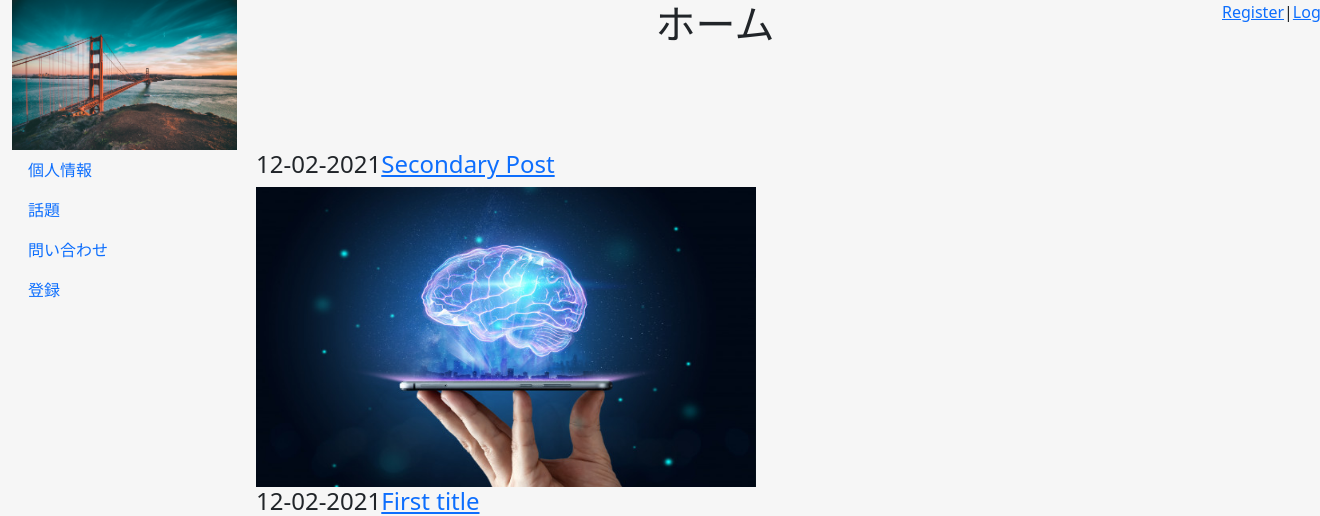
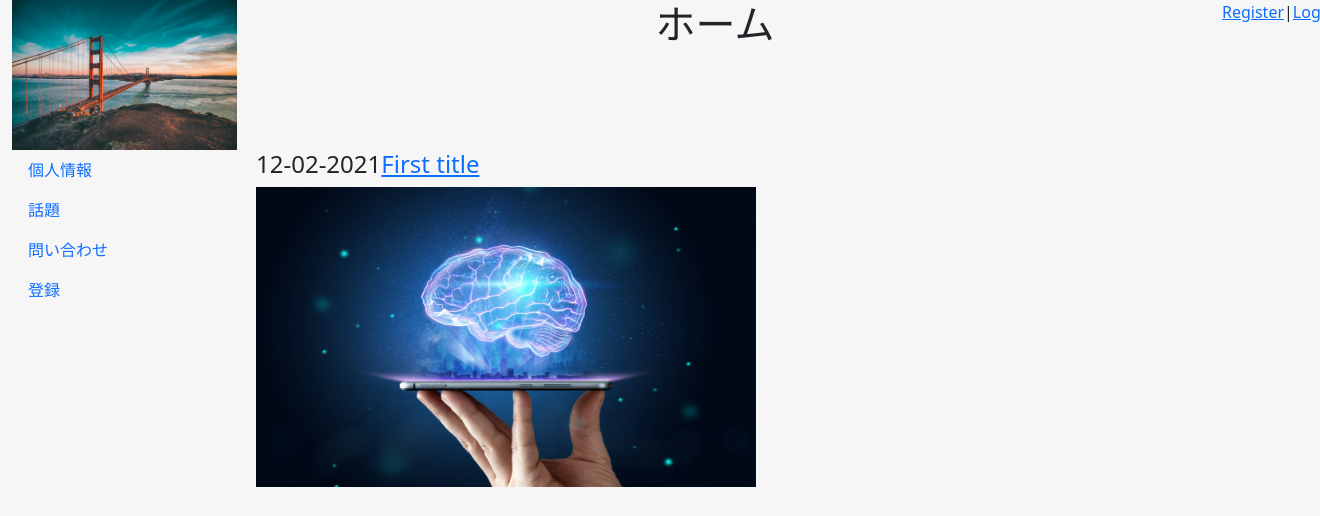
Before and after one commit to johndinhgk/blog, a Django app: page /blog/?page=2 in a window 1320 px wide; the page is wider, and only the part inside the window is pictured. Shown: the top 516 px of that part. Run offline with Django 3.2, Linux system fonts and the light colour scheme; data comes from the database, SQL or seed files in the repository; some libraries are stand-ins or nearby versions.

Commit message:
Update Blog

```diff
--- a/blog/templates/blog/blog.html
+++ b/blog/templates/blog/blog.html
@@ -7,4 +7,10 @@
         <h4>{{post.date|date:"d-m-Y"}}<a href="/blog/{{post.id}}">{{post.title}}</a></h4>
         <img src = "{{post.image.url}}" width="500px" height="300px" />
     {% endfor %}
+
+<br/>
+{% if page_obj.has_next %}
+    <a href="{{request.path}}?page={{page_obj.next_page_number}}">Next</a>
+{%endif%}
+
 {% endblock content %}
--- a/blog/urls.py
+++ b/blog/urls.py
@@ -1,6 +1,6 @@
 from django.urls import path
 from .import views
 urlpatterns = [
-    path('',views.list, name = 'blog'),
-    path('<int:id>/',views.post,name = 'post'),
+    path('',views.PostListView.as_view(), name = 'blog'),
+    path('<int:pk>/',views.PostDetailView.as_view(),name = 'post'),
 ]
--- a/blog/views.py
+++ b/blog/views.py
@@ -1,14 +1,23 @@
 from django.shortcuts import render
 from .models import Post
 from django.http import Http404
+from django.views.generic import ListView,DetailView
 # Create your views here.
-def list(request):
-    Data = {'Posts': Post.objects.all().order_by("-date")}
-    return render(request,'blog/blog.html',Data)
+#def list(request):
+#    Data = {'Posts': Post.objects.all().order_by("-date")}
+#    return render(request,'blog/blog.html',Data)
+#def post(request,id):
+#    try:
+#        post = Post.objects.get(id=id)
+#    except Post.DoesNotExist:
+#        raise Http404("Page does not exist")
+#    return render(request,'blog/post.html',{'post':post})
+class PostListView(ListView):
+    queryset = Post.objects.all().order_by("-date")
+    template_name = 'blog/blog.html'
+    context_object_name = 'Posts'
+    paginate_by = 1
 
-def post(request,id):
-    try:
-        post = Post.objects.get(id=id)
-    except Post.DoesNotExist:
-        raise Http404("Page does not exist")
-    return render(request,'blog/post.html',{'post':post})
+class PostDetailView(DetailView):
+    model = Post
+    template_name = 'blog/post.html'
```
